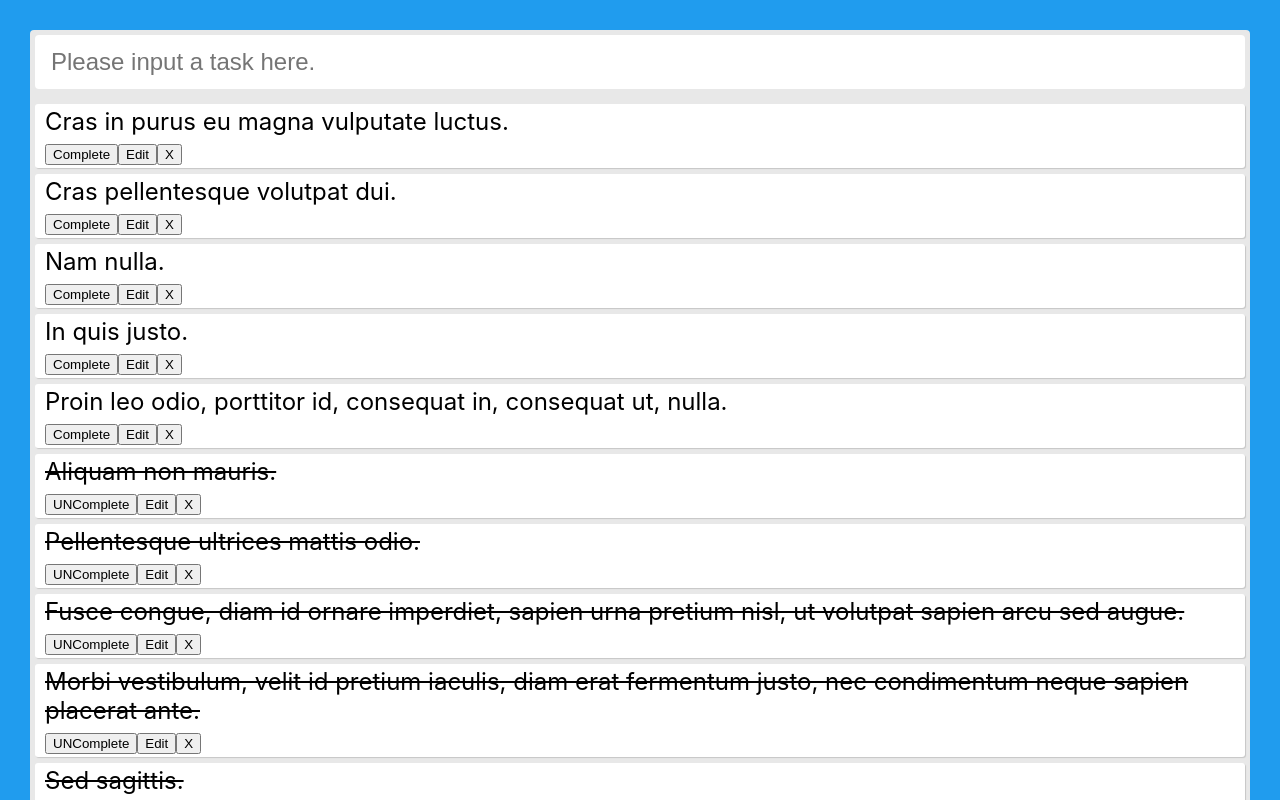
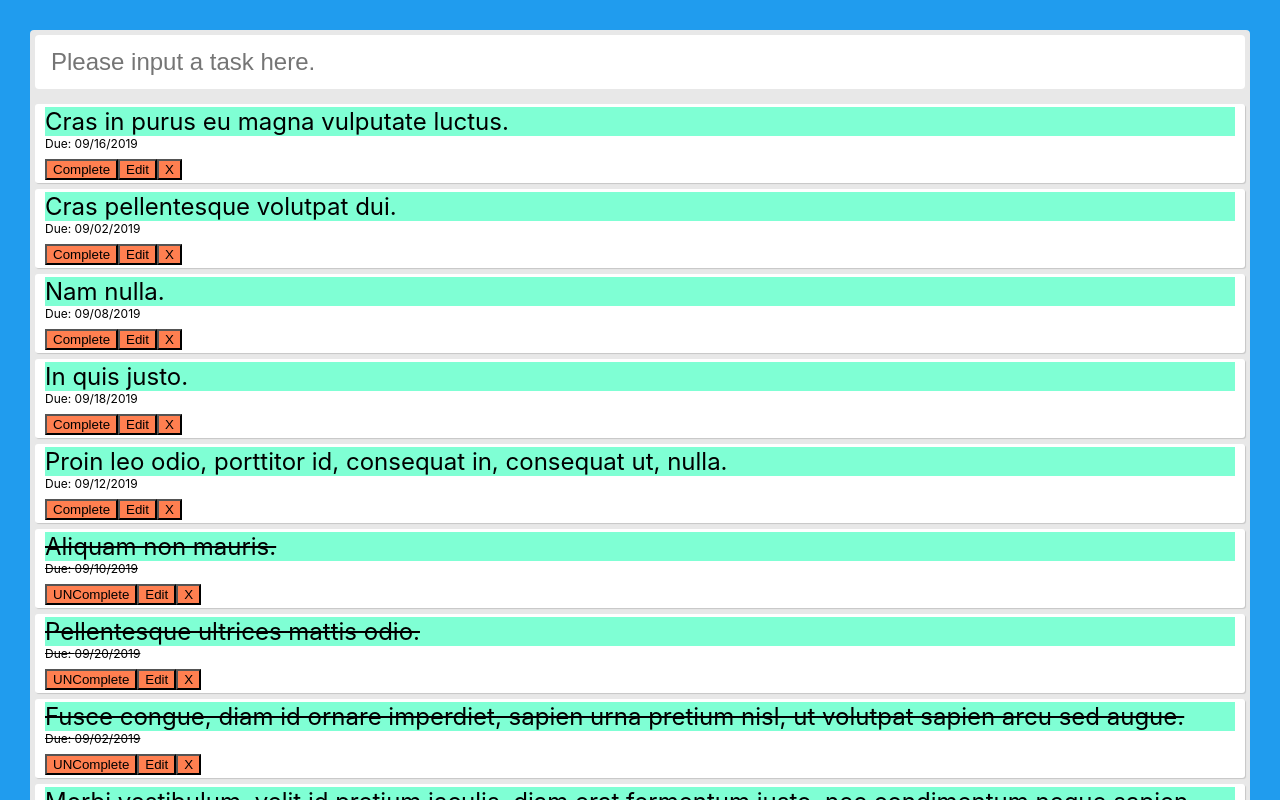
Before and after one commit to chrismejia/React-Hooks-Todo-List, a React (Create React App) app: page / in a window 1280 px wide. Shown: the top 800 px of the page. Built offline with nearby package versions, Linux system fonts and the light colour scheme.

Commit message:
Add due date to individual todos

```diff
--- a/src/App.css
+++ b/src/App.css
@@ -18,7 +18,6 @@
 
 .todo {
   background: #ffffff;
-  flex-direction: row;
   box-shadow: 1px 1px 1px rgba(0, 0, 0, 0.15);
   padding: 3px 10px;
   font-size: 24px;
@@ -30,10 +29,16 @@
 
 .single-todo {
   flex: 9;
+  background-color: aquamarine;
 }
 
-.todo-button {
+.due-date {
+  font-size: 12px;
+}
+
+button.todo-button {
   flex: 1;
+  background-color: coral;
 }
 
 .input {
--- a/src/component/Todo.js
+++ b/src/component/Todo.js
@@ -14,6 +14,7 @@ function Todo({
       style={{ textDecoration: todo.isCompleted ? "line-through" : "" }}
     >
       <div className="single-todo">{todo.text}</div>
+      <div className="due-date">Due: {todo.dueDate}</div>
 
       {todo.isCompleted ? (
         <button className="todo-button" onClick={() => uncompleteTodo(index)}>
```
